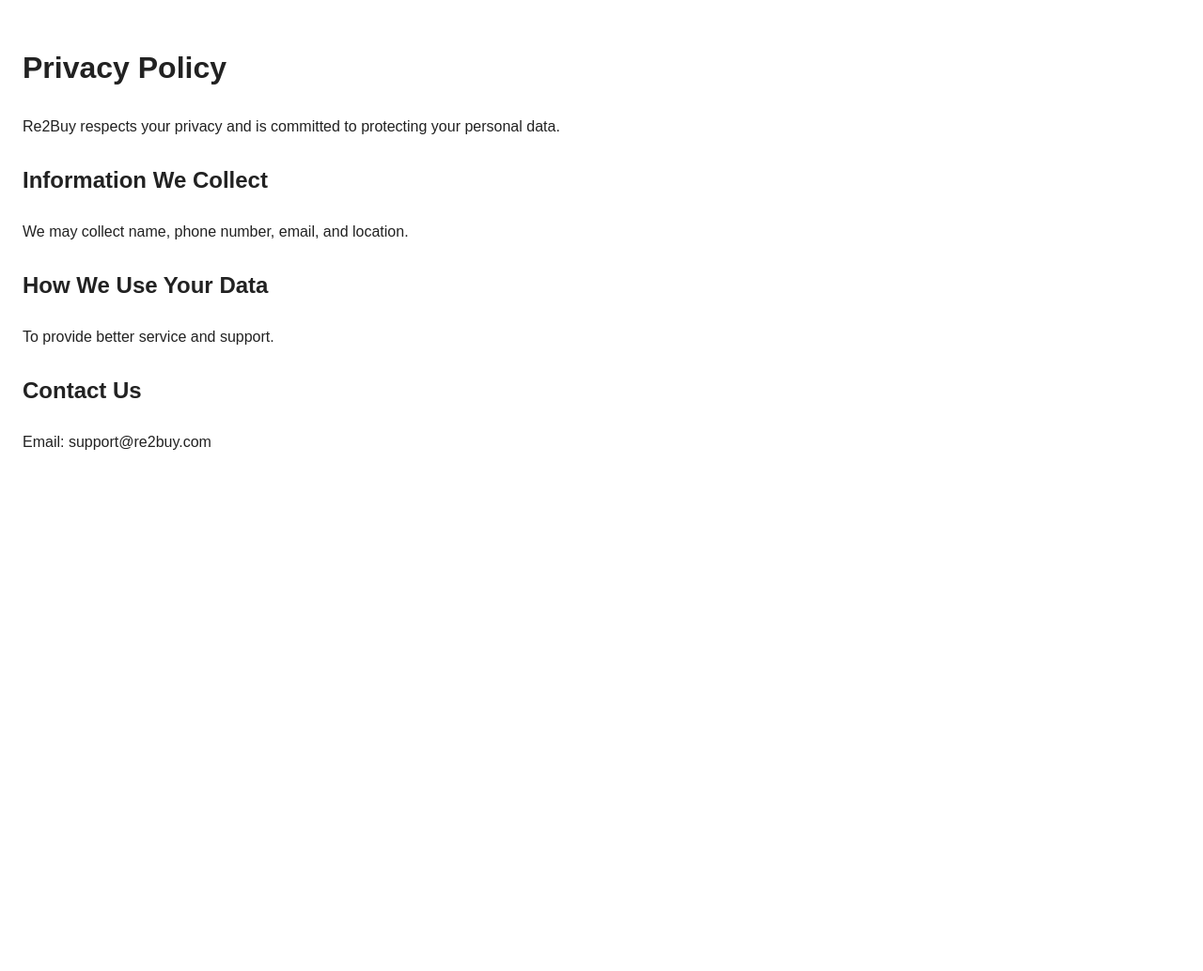
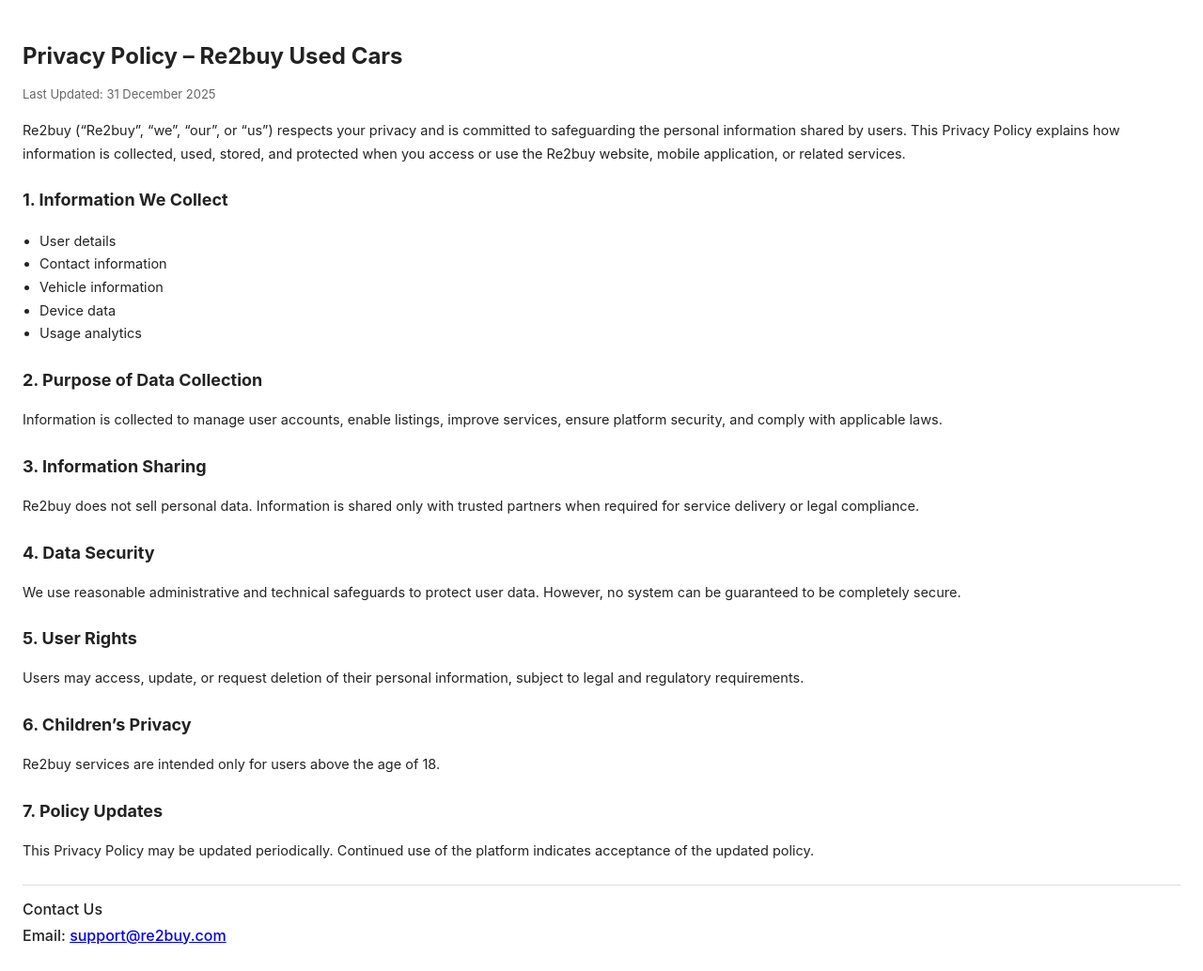
Before and after one commit to thethoufik46/rebuy-backend, a website: page public/privacy-policy.html in a window 1280 px wide. Shown: the whole page at 94% size. Before the commit the page ends 800 px from the top, so only its background shows below. Drawn offline with Linux system fonts and the light colour scheme.

```diff
--- a/public/privacy-policy.html
+++ b/public/privacy-policy.html
@@ -3,31 +3,111 @@
 <head>
   <meta charset="UTF-8" />
   <meta name="viewport" content="width=device-width, initial-scale=1.0"/>
-  <title>Privacy Policy - Re2Buy</title>
+  <title>Privacy Policy - Re2buy Used Cars</title>
+
   <style>
     body {
-      font-family: Arial, sans-serif;
+      font-family: -apple-system, BlinkMacSystemFont, "Segoe UI", Roboto, Arial, sans-serif;
       padding: 16px;
       line-height: 1.7;
       color: #222;
+      background: #ffffff;
     }
-    h2 { margin-top: 24px; }
+
+    h1 {
+      font-size: 24px;
+      margin-bottom: 8px;
+    }
+
+    h2 {
+      font-size: 18px;
+      margin-top: 22px;
+      margin-bottom: 6px;
+    }
+
+    p, li {
+      font-size: 14.5px;
+    }
+
+    .date {
+      font-size: 13px;
+      color: #666;
+      margin-bottom: 16px;
+    }
+
+    ul {
+      padding-left: 18px;
+    }
+
+    .contact {
+      margin-top: 24px;
+      padding-top: 12px;
+      border-top: 1px solid #ddd;
+      font-weight: 500;
+    }
   </style>
 </head>
+
 <body>
 
-<h1>Privacy Policy</h1>
+  <h1>Privacy Policy – Re2buy Used Cars</h1>
+  <div class="date">Last Updated: 31 December 2025</div>
 
-<p>Re2Buy respects your privacy and is committed to protecting your personal data.</p>
+  <p>
+    Re2buy (“Re2buy”, “we”, “our”, or “us”) respects your privacy and is committed
+    to safeguarding the personal information shared by users. This Privacy Policy
+    explains how information is collected, used, stored, and protected when you
+    access or use the Re2buy website, mobile application, or related services.
+  </p>
 
-<h2>Information We Collect</h2>
-<p>We may collect name, phone number, email, and location.</p>
+  <h2>1. Information We Collect</h2>
+  <ul>
+    <li>User details</li>
+    <li>Contact information</li>
+    <li>Vehicle information</li>
+    <li>Device data</li>
+    <li>Usage analytics</li>
+  </ul>
 
-<h2>How We Use Your Data</h2>
-<p>To provide better service and support.</p>
+  <h2>2. Purpose of Data Collection</h2>
+  <p>
+    Information is collected to manage user accounts, enable listings,
+    improve services, ensure platform security, and comply with applicable laws.
+  </p>
 
-<h2>Contact Us</h2>
-<p>Email: support@re2buy.com</p>
+  <h2>3. Information Sharing</h2>
+  <p>
+    Re2buy does not sell personal data. Information is shared only with
+    trusted partners when required for service delivery or legal compliance.
+  </p>
+
+  <h2>4. Data Security</h2>
+  <p>
+    We use reasonable administrative and technical safeguards to protect user data.
+    However, no system can be guaranteed to be completely secure.
+  </p>
+
+  <h2>5. User Rights</h2>
+  <p>
+    Users may access, update, or request deletion of their personal information,
+    subject to legal and regulatory requirements.
+  </p>
+
+  <h2>6. Children’s Privacy</h2>
+  <p>
+    Re2buy services are intended only for users above the age of 18.
+  </p>
+
+  <h2>7. Policy Updates</h2>
+  <p>
+    This Privacy Policy may be updated periodically. Continued use of the platform
+    indicates acceptance of the updated policy.
+  </p>
+
+  <div class="contact">
+    Contact Us<br/>
+    Email: <a href="mailto:support@re2buy.com">support@re2buy.com</a>
+  </div>
 
 </body>
 </html>
```
